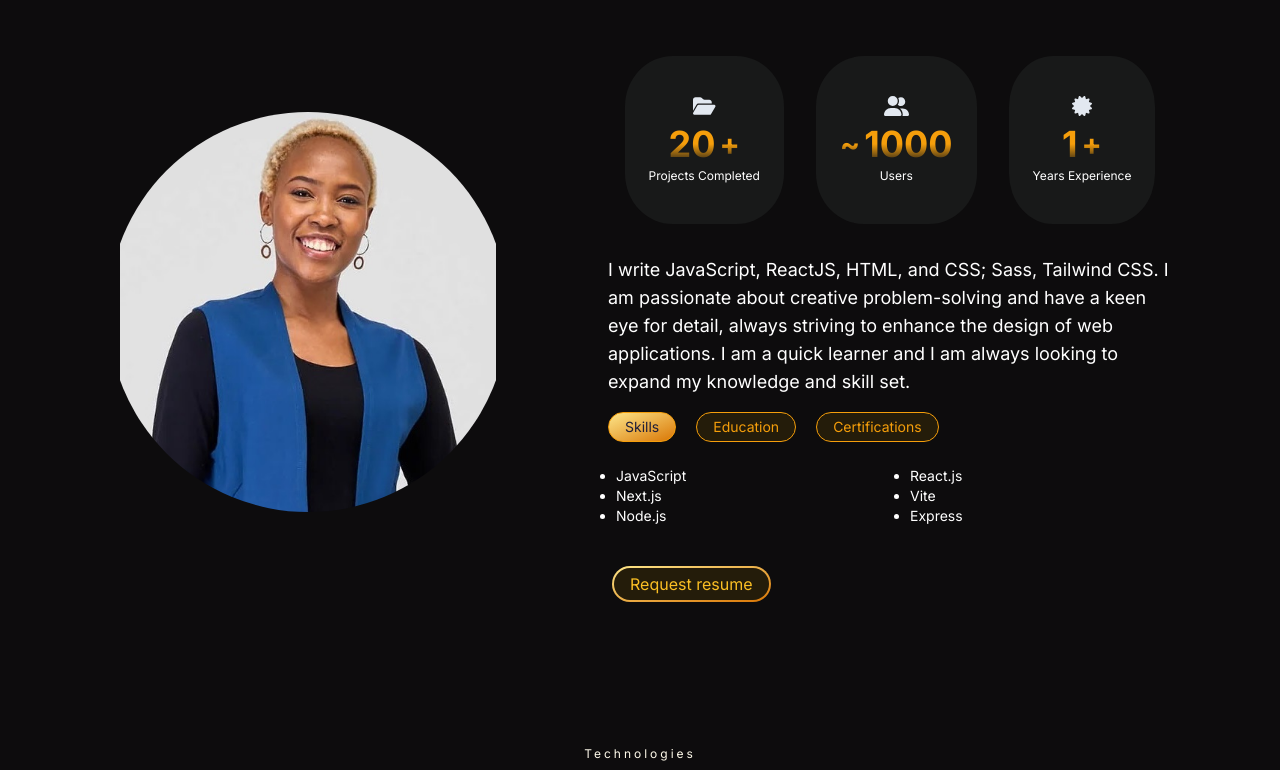
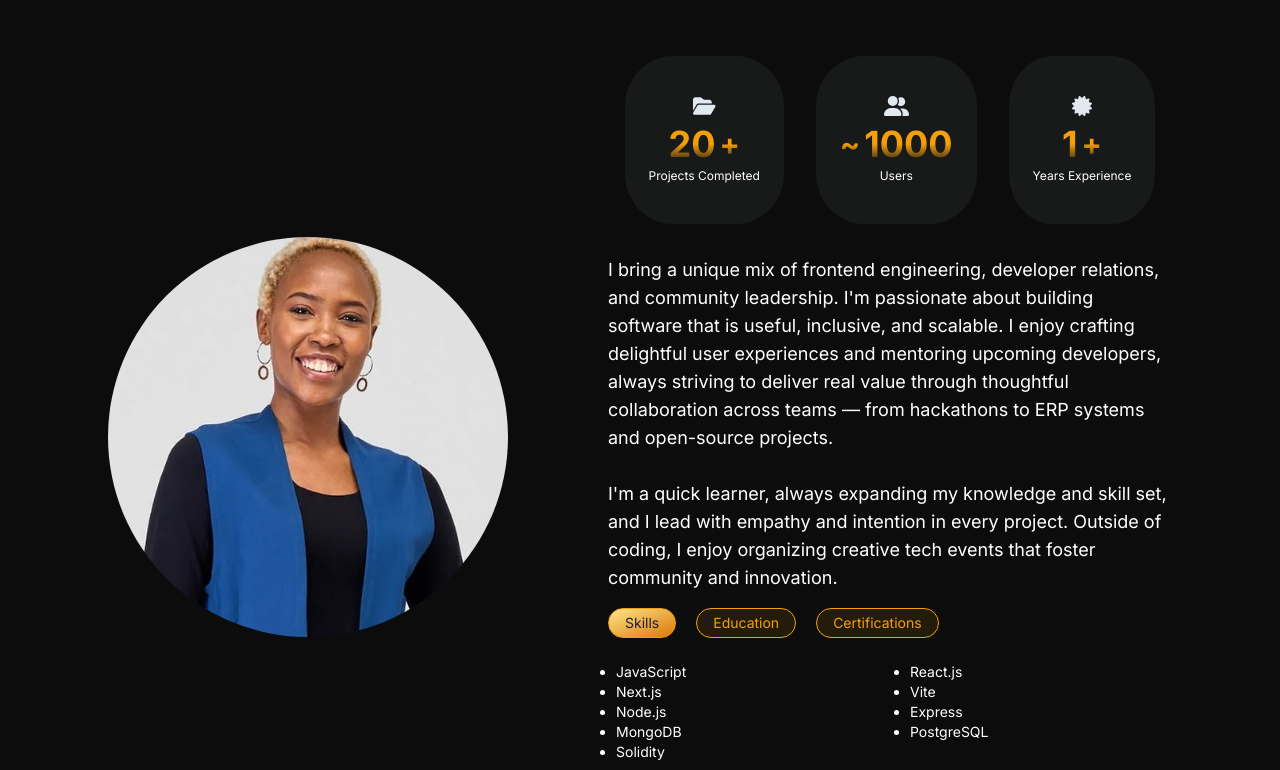
Before and after one commit to bridgitkanini/bridgitkanini-portfolio, a Next.js app: page / in a window 1280 px wide. Shown: the part 858-1628 px from the top of the page. Built offline with nearby package versions, Linux system fonts and the light colour scheme.

Commit message:
Enhance AboutSection with additional skills, education, and updated personal description

```diff
--- a/src/app/components/AboutSection.jsx
+++ b/src/app/components/AboutSection.jsx
@@ -17,6 +17,9 @@ const TAB_DATA = [
         <li>Vite</li>
         <li>Node.js</li>
         <li>Express</li>
+        <li>MongoDB</li>
+        <li>PostgreSQL</li>
+        <li>Solidity</li>
       </ul>
     ),
   },
@@ -25,6 +28,8 @@ const TAB_DATA = [
     id: "education",
     content: (
       <ul className="list-disc pl-2 text-sm">
+        <li>ALX Africa</li>
+        <li>Microsoft - LinkedIn Learning</li>
         <li>freeCodeCamp.org</li>
         <li>
           Jomo Kenyatta University of Agriculture and Technology, Nairobi -
@@ -38,6 +43,15 @@ const TAB_DATA = [
     id: "certifications",
     content: (
       <ul className="list-disc pl-2 text-sm -mt-2">
+        <li>
+          <a
+            href="https://www.linkedin.com/learning/certificates/49881f29b082b0fde0afc358fee16018b5fdddbebfc9860f0c2947adf1f6cd12?lipi=urn%3Ali%3Apage%3Ad_flagship3_profile_view_base%3BoMpngNRNSp%2B7rCc13%2B8qhA%3D%3D"
+            target="_blank"
+            className="hover:text-amber-300"
+          >
+            Software Development by Microsoft and LinkedIn Learning.
+          </a>
+        </li>
         <li>
           <a
             href="https://www.freecodecamp.org/certification/bkm-code/javascript-algorithms-and-data-structures"
@@ -102,22 +116,28 @@ const AboutSection = () => {
           About Me
         </h2>
       </div>
-      <div className="md:grid md:grid-cols-2 gap-4 px-4 xl:gap-4 sm:py-4 xl:px-4">
+      <div className="md:grid md:grid-cols-2 items-center justify-center gap-4 px-4 xl:gap-4 sm:py-4 xl:px-4">
         <Image
           src="/images/about-image02.png"
           alt="About Image"
           width={300}
           height={300}
-          className="rounded-full mt-20 md:ml-10 object-contain sm:w-[400px] sm:h-[400px] mx-auto"
+          className="rounded-full mt-20 md:ml-10 object-cover sm:w-[400px] sm:h-[400px] mx-auto"
         />
         <div className="relative md:mt-0 sm:text-left flex flex-col h-full sm:-ml-10 sm:pr-10">
           <AchievementsSection />
           <p className="text-white text-sm md:text-base lg:text-lg mx-auto ">
-            I write JavaScript, ReactJS, HTML, and CSS; Sass, Tailwind CSS. I am
-            passionate about creative problem-solving and have a keen eye for
-            detail, always striving to enhance the design of web applications. I
-            am a quick learner and I am always looking to expand my knowledge
-            and skill set.
+            I bring a unique mix of frontend engineering, developer relations,
+            and community leadership. I'm passionate about building software
+            that is useful, inclusive, and scalable. I enjoy crafting delightful
+            user experiences and mentoring upcoming developers, always striving
+            to deliver real value through thoughtful collaboration across teams
+            — from hackathons to ERP systems and open-source projects.
+            <br /> <br />
+            I'm a quick learner, always expanding my knowledge and skill set,
+            and I lead with empathy and intention in every project. Outside of
+            coding, I enjoy organizing creative tech events that foster
+            community and innovation.
           </p>
           <div className="flex flex-row justify-start gap-1 py-4">
             <TabButton
```
